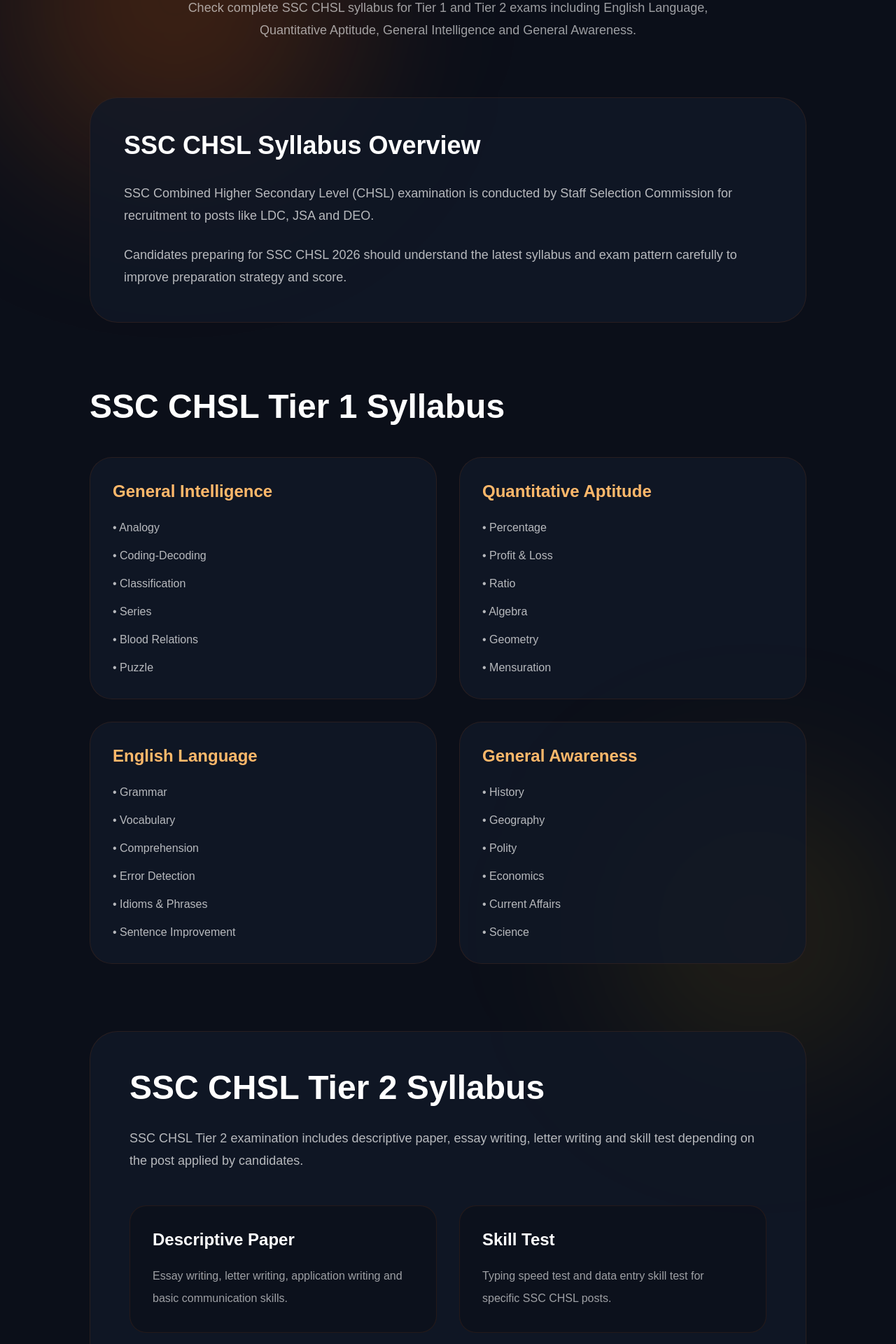
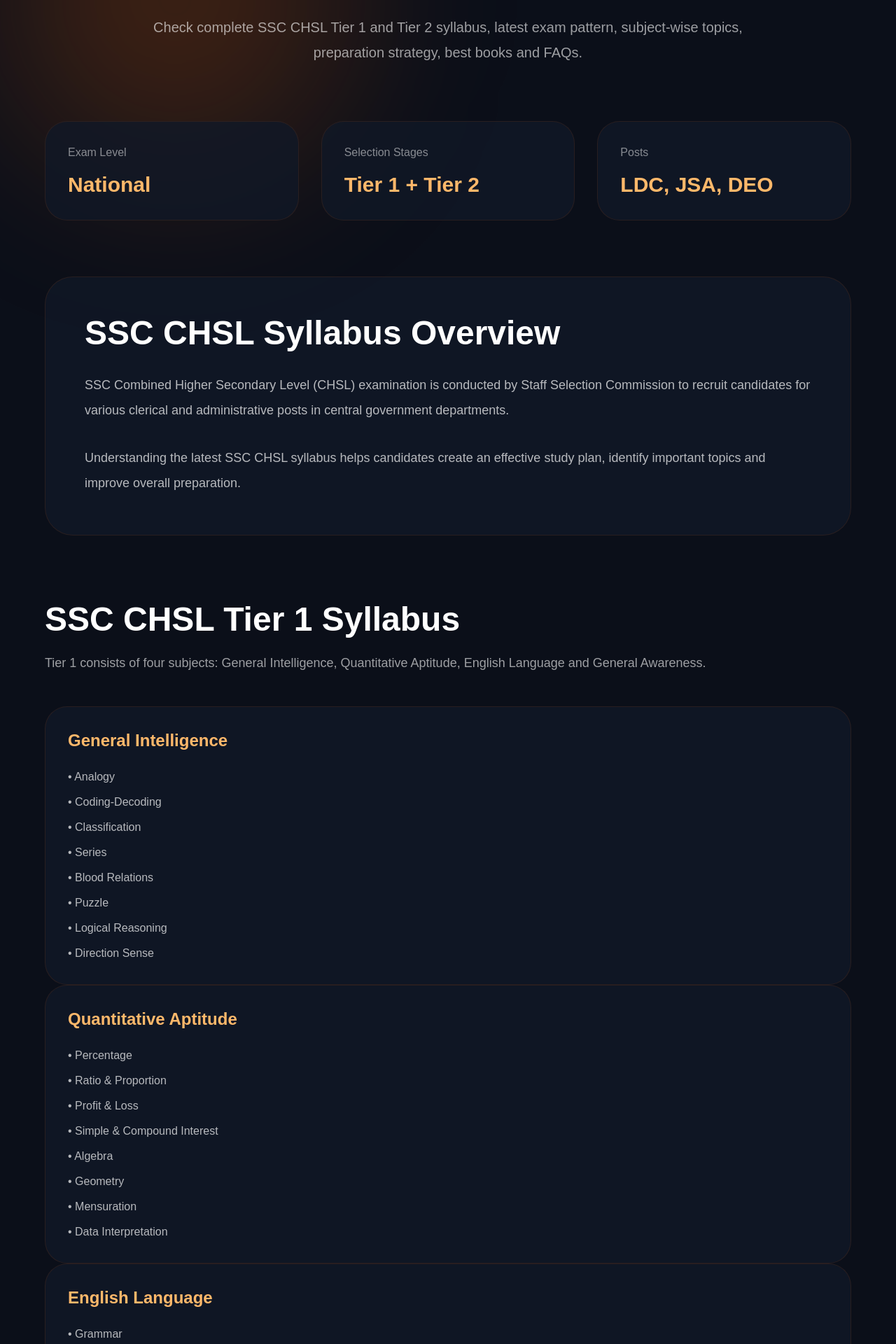
Before and after one commit to payadav142-rgb/ssc-tools-hub, a Next.js app: page /ssc-chsl-syllabus in a window 1280 px wide. Shown: the part 340-2260 px from the top of the page at 70% size. Built offline with nearby package versions, Linux system fonts and the light colour scheme; no server answers.

Commit message:
upgrade ssc chsl syllabus page

```diff
--- a/app/ssc-chsl-syllabus/page.tsx
+++ b/app/ssc-chsl-syllabus/page.tsx
@@ -1,15 +1,15 @@
 import type { Metadata } from "next";
+import Link from "next/link";
 
 import Navbar from "../../components/Navbar";
 import ToolContainer from "../../components/ToolContainer";
 
 export const metadata: Metadata = {
-
   title:
-    "SSC CHSL Syllabus 2026 — Tier 1 & Tier 2 Complete Syllabus",
+    "SSC CHSL Syllabus 2026 PDF Download, Tier 1 & Tier 2 Exam Pattern",
 
   description:
-    "Check complete SSC CHSL syllabus 2026 for Tier 1 and Tier 2 exam including English, Quantitative Aptitude, Reasoning and General Awareness.",
+    "Download SSC CHSL Syllabus 2026 PDF and check Tier 1 & Tier 2 syllabus, exam pattern, subject wise topics, books and preparation tips.",
 
   keywords: [
     "SSC CHSL Syllabus 2026",
@@ -17,82 +17,128 @@ export const metadata: Metadata = {
     "SSC CHSL Tier 2 Syllabus",
     "SSC CHSL Exam Pattern",
     "SSC CHSL Preparation",
+    "SSC CHSL PDF",
+    "SSC CHSL Books",
   ],
-
 };
 
 export default function Page() {
-
   return (
-
     <ToolContainer>
-
       <Navbar />
 
       <main className="min-h-screen bg-[#0B0F19] text-white overflow-hidden relative">
 
-        {/* Glow */}
+        {/* Background Glow */}
         <div className="absolute top-0 left-0 w-[500px] h-[500px] bg-orange-500/20 blur-[120px] rounded-full pointer-events-none"></div>
 
         <div className="absolute top-[40%] right-0 w-[400px] h-[400px] bg-amber-400/10 blur-[120px] rounded-full pointer-events-none"></div>
 
         <section className="relative z-10 px-6 py-20">
 
-          <div className="max-w-5xl mx-auto">
+          <div className="max-w-6xl mx-auto">
 
             {/* Hero */}
+
             <div className="text-center">
 
-              <p className="text-orange-300 font-medium">
+              <div className="inline-flex items-center gap-2 bg-orange-500/10 border border-orange-500/20 rounded-full px-5 py-2 text-orange-300 text-sm mb-8">
+                📘 SSC CHSL 2026
+              </div>
 
-                SSC CHSL 2026
+              <h1 className="text-5xl md:text-7xl font-extrabold leading-tight">
 
-              </p>
+                SSC CHSL{" "}
 
-              <h1 className="text-5xl md:text-7xl font-extrabold leading-tight mt-5">
-
-                SSC CHSL <span className="text-orange-400">Syllabus 2026</span>
+                <span className="text-orange-400">
+                  Syllabus 2026
+                </span>
 
               </h1>
 
-              <p className="text-white/60 text-lg leading-8 mt-8 max-w-3xl mx-auto">
+              <p className="text-white/60 text-xl leading-9 mt-8 max-w-4xl mx-auto">
 
-                Check complete SSC CHSL syllabus for Tier 1 and Tier 2 exams
-                including English Language, Quantitative Aptitude,
-                General Intelligence and General Awareness.
+                Check complete SSC CHSL Tier 1 and Tier 2 syllabus,
+                latest exam pattern, subject-wise topics,
+                preparation strategy, best books and FAQs.
 
               </p>
 
             </div>
 
+            {/* Overview Cards */}
+
+            <div className="grid md:grid-cols-3 gap-8 mt-20">
+
+              <div className="bg-[#111827]/80 border border-orange-500/10 rounded-[32px] p-8">
+
+                <p className="text-white/50">
+                  Exam Level
+                </p>
+
+                <h3 className="text-3xl font-bold text-orange-300 mt-4">
+                  National
+                </h3>
+
+              </div>
+
+              <div className="bg-[#111827]/80 border border-orange-500/10 rounded-[32px] p-8">
+
+                <p className="text-white/50">
+                  Selection Stages
+                </p>
+
+                <h3 className="text-3xl font-bold text-orange-300 mt-4">
+                  Tier 1 + Tier 2
+                </h3>
+
+              </div>
+
+              <div className="bg-[#111827]/80 border border-orange-500/10 rounded-[32px] p-8">
+
+                <p className="text-white/50">
+                  Posts
+                </p>
+
+                <h3 className="text-3xl font-bold text-orange-300 mt-4">
+                  LDC, JSA, DEO
+                </h3>
+
+              </div>
+
+            </div>
+
             {/* Overview */}
-            <div className="mt-20 bg-[#111827]/80 border border-orange-500/10 rounded-[40px] p-8 md:p-12">
 
-              <h2 className="text-4xl font-bold">
+            <div className="mt-20 bg-[#111827]/80 border border-orange-500/10 rounded-[40px] p-10 md:p-14">
+
+              <h2 className="text-4xl md:text-5xl font-bold">
 
                 SSC CHSL Syllabus Overview
 
               </h2>
 
-              <p className="text-white/70 leading-8 text-lg mt-8">
+              <p className="text-white/70 text-lg leading-9 mt-8">
 
-                SSC Combined Higher Secondary Level (CHSL) examination
-                is conducted by Staff Selection Commission for recruitment
-                to posts like LDC, JSA and DEO.
+                SSC Combined Higher Secondary Level (CHSL)
+                examination is conducted by Staff Selection Commission
+                to recruit candidates for various clerical and
+                administrative posts in central government departments.
 
               </p>
 
-              <p className="text-white/70 leading-8 text-lg mt-6">
+              <p className="text-white/70 text-lg leading-9 mt-8">
 
-                Candidates preparing for SSC CHSL 2026 should understand
-                the latest syllabus and exam pattern carefully to improve
-                preparation strategy and score.
+                Understanding the latest SSC CHSL syllabus
+                helps candidates create an effective study plan,
+                identify important topics and improve overall preparation.
 
               </p>
 
             </div>
 
             {/* Tier 1 */}
+
             <div className="mt-24">
 
               <h2 className="text-4xl md:text-5xl font-bold">
@@ -101,8 +147,15 @@ export default function Page() {
 
               </h2>
 
-              <div className="grid md:grid-cols-2 gap-8 mt-12">
+              <p className="text-white/60 text-lg mt-6">
 
+                Tier 1 consists of four subjects:
+                General Intelligence, Quantitative Aptitude,
+                English Language and General Awareness.
+
+              </p>
+
+              <div className="grid md:grid-cols-2 gap-8 mt-12"></div>
               {[
   {
     title: "General Intelligence",
@@ -113,6 +166,8 @@ export default function Page() {
       "Series",
       "Blood Relations",
       "Puzzle",
+      "Logical Reasoning",
+      "Direction Sense",
     ],
   },
 
@@ -120,11 +175,13 @@ export default function Page() {
     title: "Quantitative Aptitude",
     topics: [
       "Percentage",
+      "Ratio & Proportion",
       "Profit & Loss",
-                      "Ratio",
+      "Simple & Compound Interest",
       "Algebra",
       "Geometry",
       "Mensuration",
+      "Data Interpretation",
     ],
   },
 
@@ -133,10 +190,12 @@ export default function Page() {
     topics: [
       "Grammar",
       "Vocabulary",
-                      "Comprehension",
+      "Reading Comprehension",
       "Error Detection",
       "Idioms & Phrases",
       "Sentence Improvement",
+      "Synonyms",
+      "Antonyms",
     ],
   },
 
@@ -145,13 +204,14 @@ export default function Page() {
     topics: [
       "History",
       "Geography",
-                      "Polity",
+      "Indian Polity",
       "Economics",
+      "Science",
       "Current Affairs",
-                      "Science",
+      "Static GK",
+      "Government Schemes",
     ],
   },
-
 ].map((item, index) => (
 
   <div
@@ -160,19 +220,15 @@ export default function Page() {
   >
 
     <h3 className="text-2xl font-bold text-orange-300">
-
       {item.title}
-
     </h3>
 
-                    <ul className="mt-6 space-y-4 text-white/70">
+    <ul className="mt-6 space-y-3 text-white/70">
 
       {item.topics.map((topic, i) => (
 
         <li key={i}>
-
           • {topic}
-
         </li>
 
       ))}
@@ -188,19 +244,17 @@ export default function Page() {
 </div>
 
 {/* Tier 2 */}
+
 <div className="mt-24 bg-[#111827]/80 border border-orange-500/10 rounded-[40px] p-10 md:p-14">
 
   <h2 className="text-4xl md:text-5xl font-bold">
-
     SSC CHSL Tier 2 Syllabus
-
   </h2>
 
-              <p className="text-white/70 text-lg leading-8 mt-8">
+  <p className="text-white/70 text-lg leading-9 mt-8">
 
-                SSC CHSL Tier 2 examination includes descriptive paper,
-                essay writing, letter writing and skill test depending
-                on the post applied by candidates.
+    SSC CHSL Tier 2 includes descriptive writing,
+    skill test and typing test depending upon the post.
 
   </p>
 
@@ -209,16 +263,13 @@ export default function Page() {
     <div className="bg-black/20 border border-orange-500/10 rounded-3xl p-8">
 
       <h3 className="text-2xl font-bold">
-
-                    Descriptive Paper
-
+        Descriptive Test
       </h3>
 
-                  <p className="text-white/60 leading-8 mt-5">
+      <p className="text-white/60 mt-5 leading-8">
 
         Essay writing, letter writing,
-                    application writing and basic
-                    communication skills.
+        application writing and communication skills.
 
       </p>
 
@@ -227,15 +278,13 @@ export default function Page() {
     <div className="bg-black/20 border border-orange-500/10 rounded-3xl p-8">
 
       <h3 className="text-2xl font-bold">
-
-                    Skill Test
-
+        Skill / Typing Test
       </h3>
 
-                  <p className="text-white/60 leading-8 mt-5">
+      <p className="text-white/60 mt-5 leading-8">
 
-                    Typing speed test and data entry
-                    skill test for specific SSC CHSL posts.
+        Typing speed test and data entry test
+        for selected SSC CHSL posts.
 
       </p>
 
@@ -245,13 +294,140 @@ export default function Page() {
 
 </div>
 
-            {/* Tips */}
+{/* Exam Pattern */}
+
 <div className="mt-24">
 
   <h2 className="text-4xl font-bold">
+    SSC CHSL Tier 1 Exam Pattern
+  </h2>
 
+  <div className="grid md:grid-cols-4 gap-6 mt-10">
+
+    <div className="bg-[#111827]/80 rounded-3xl p-8">
+      <h3 className="text-3xl font-bold text-orange-300">
+        25
+      </h3>
+
+      <p className="text-white/60 mt-3">
+        English Questions
+      </p>
+    </div>
+
+    <div className="bg-[#111827]/80 rounded-3xl p-8">
+      <h3 className="text-3xl font-bold text-orange-300">
+        25
+      </h3>
+
+      <p className="text-white/60 mt-3">
+        Reasoning Questions
+      </p>
+    </div>
+
+    <div className="bg-[#111827]/80 rounded-3xl p-8">
+      <h3 className="text-3xl font-bold text-orange-300">
+        25
+      </h3>
+
+      <p className="text-white/60 mt-3">
+        Quant Questions
+      </p>
+    </div>
+
+    <div className="bg-[#111827]/80 rounded-3xl p-8">
+      <h3 className="text-3xl font-bold text-orange-300">
+        25
+      </h3>
+
+      <p className="text-white/60 mt-3">
+        GA Questions
+      </p>
+    </div>
+
+  </div>
+
+</div>
+
+{/* Best Books */}
+
+<div className="mt-24 bg-[#111827]/80 border border-orange-500/10 rounded-[40px] p-10">
+
+  <h2 className="text-4xl font-bold">
+    Best SSC CHSL Books 2026
+  </h2>
+
+  <div className="grid md:grid-cols-2 gap-8 mt-10">
+
+    <div className="bg-black/20 rounded-3xl p-8">
+
+      <h3 className="text-2xl font-bold text-orange-300">
+        Quantitative Aptitude
+      </h3>
+
+      <p className="text-white/60 mt-4 leading-8">
+
+        Fast Track Arithmetic by Rajesh Verma,
+        SSC Mathematics by Rakesh Yadav and
+        previous year practice books.
+
+      </p>
+
+    </div>
+
+    <div className="bg-black/20 rounded-3xl p-8">
+
+      <h3 className="text-2xl font-bold text-orange-300">
+        English Language
+      </h3>
+
+      <p className="text-white/60 mt-4 leading-8">
+
+        Objective General English by SP Bakshi
+        and Plinth To Paramount.
+
+      </p>
+
+    </div>
+
+    <div className="bg-black/20 rounded-3xl p-8">
+
+      <h3 className="text-2xl font-bold text-orange-300">
+        General Intelligence
+      </h3>
+
+      <p className="text-white/60 mt-4 leading-8">
+
+        A Modern Approach to Verbal &
+        Non-Verbal Reasoning by RS Aggarwal.
+
+      </p>
+
+    </div>
+
+    <div className="bg-black/20 rounded-3xl p-8">
+
+      <h3 className="text-2xl font-bold text-orange-300">
+        General Awareness
+      </h3>
+
+      <p className="text-white/60 mt-4 leading-8">
+
+        Lucent General Knowledge,
+        NCERT Notes and Monthly Current Affairs.
+
+      </p>
+
+    </div>
+
+  </div>
+
+</div>
+{/* Preparation Tips */}
+
+<div className="mt-24">
+
+  <h2 className="text-4xl font-bold">
     SSC CHSL Preparation Tips
-
   </h2>
 
   <div className="space-y-6 mt-10">
@@ -261,7 +437,8 @@ export default function Page() {
       "Practice typing daily for skill test.",
       "Improve grammar and vocabulary.",
       "Read current affairs consistently.",
-                  "Attempt mock tests weekly.",
+      "Attempt mock tests every week.",
+      "Revise important formulas and notes.",
     ].map((tip, index) => (
 
       <div
@@ -270,9 +447,7 @@ export default function Page() {
       >
 
         <p className="text-white/70 text-lg">
-
           ✅ {tip}
-
         </p>
 
       </div>
@@ -284,12 +459,11 @@ export default function Page() {
 </div>
 
 {/* FAQ */}
+
 <div className="mt-24">
 
   <h2 className="text-4xl font-bold">
-
     Frequently Asked Questions
-
   </h2>
 
   <div className="space-y-6 mt-10">
@@ -297,17 +471,13 @@ export default function Page() {
     <div className="bg-[#111827]/80 border border-orange-500/10 rounded-3xl p-8">
 
       <h3 className="text-2xl font-semibold">
-
         Is SSC CHSL syllabus easy?
-
       </h3>
 
       <p className="text-white/60 leading-8 mt-4">
-
         SSC CHSL syllabus is considered moderate
-                    and can be completed with proper practice
-                    and revision strategy.
-
+        and can be completed comfortably with
+        proper planning, practice and revision.
       </p>
 
     </div>
@@ -315,16 +485,41 @@ export default function Page() {
     <div className="bg-[#111827]/80 border border-orange-500/10 rounded-3xl p-8">
 
       <h3 className="text-2xl font-semibold">
-
-                    Does SSC CHSL have typing test?
-
+        Does SSC CHSL have a typing test?
       </h3>
 
       <p className="text-white/60 leading-8 mt-4">
+        Yes, SSC CHSL includes typing or skill
+        tests for specific posts such as DEO,
+        LDC and JSA.
+      </p>
 
-                    Yes, SSC CHSL includes typing or skill test
-                    for specific posts like DEO and LDC.
+    </div>
 
+    <div className="bg-[#111827]/80 border border-orange-500/10 rounded-3xl p-8">
+
+      <h3 className="text-2xl font-semibold">
+        How many subjects are there in SSC CHSL Tier 1?
+      </h3>
+
+      <p className="text-white/60 leading-8 mt-4">
+        Tier 1 contains four sections:
+        English Language, Quantitative Aptitude,
+        General Intelligence and General Awareness.
+      </p>
+
+    </div>
+
+    <div className="bg-[#111827]/80 border border-orange-500/10 rounded-3xl p-8">
+
+      <h3 className="text-2xl font-semibold">
+        Which section is most important in SSC CHSL?
+      </h3>
+
+      <p className="text-white/60 leading-8 mt-4">
+        All sections carry equal marks,
+        so candidates should prepare every
+        subject properly to maximize score.
       </p>
 
     </div>
@@ -333,7 +528,86 @@ export default function Page() {
 
 </div>
 
+{/* Related Pages */}
+
+<div className="mt-24">
+
+  <h2 className="text-4xl font-bold">
+    Related SSC CHSL Resources
+  </h2>
+
+  <div className="grid md:grid-cols-3 gap-8 mt-10">
+
+    <Link
+      href="/ssc-chsl-salary"
+      className="bg-[#111827]/80 border border-orange-500/10 rounded-[32px] p-8 hover:border-orange-500/40 transition"
+    >
+
+      <h3 className="text-2xl font-bold">
+        SSC CHSL Salary
+      </h3>
+
+      <p className="text-white/50 mt-4">
+        Salary Structure →
+      </p>
+
+    </Link>
+
+    <Link
+      href="/ssc-chsl-books"
+      className="bg-[#111827]/80 border border-orange-500/10 rounded-[32px] p-8 hover:border-orange-500/40 transition"
+    >
+
+      <h3 className="text-2xl font-bold">
+        SSC CHSL Books
+      </h3>
+
+      <p className="text-white/50 mt-4">
+        Best Books →
+      </p>
+
+    </Link>
+
+    <Link
+      href="/ssc-chsl-cutoff"
+      className="bg-[#111827]/80 border border-orange-500/10 rounded-[32px] p-8 hover:border-orange-500/40 transition"
+    >
+
+      <h3 className="text-2xl font-bold">
+        SSC CHSL Cutoff
+      </h3>
+
+      <p className="text-white/50 mt-4">
+        Previous Cutoffs →
+      </p>
+
+    </Link>
+
   </div>
+
+</div>
+
+{/* CTA */}
+
+<div className="mt-24 text-center">
+
+  <h2 className="text-4xl md:text-5xl font-bold">
+    Start SSC CHSL Preparation Today
+  </h2>
+
+  <p className="text-white/60 text-lg leading-8 mt-6 max-w-3xl mx-auto">
+
+    Understand the latest syllabus,
+    follow a proper study plan,
+    solve previous year papers and
+    attempt mock tests regularly to
+    improve your chances of selection.
+
+  </p>
+
+</div>
+
+
 
         </section>
 
```
Lines whose indentation alone changed are shown as unchanged.
